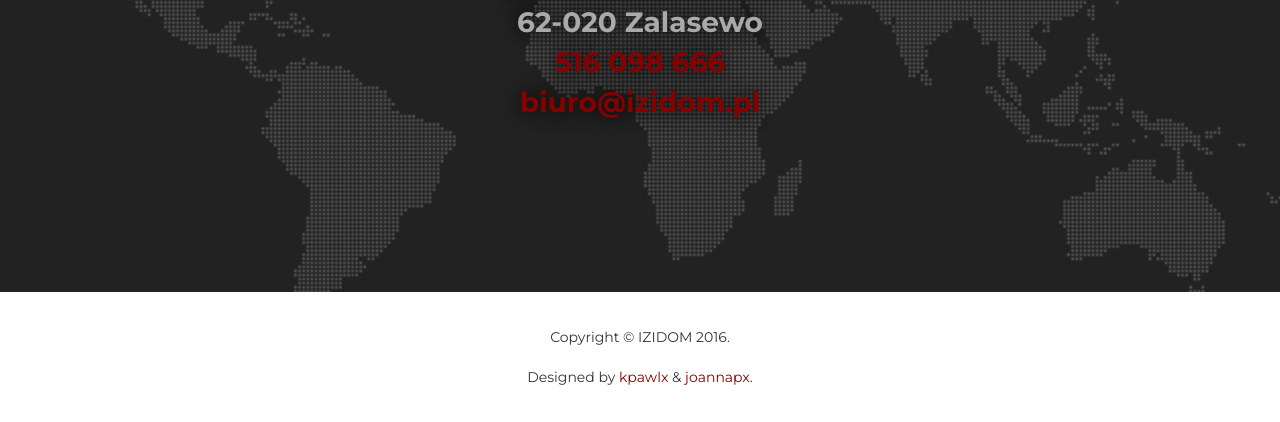
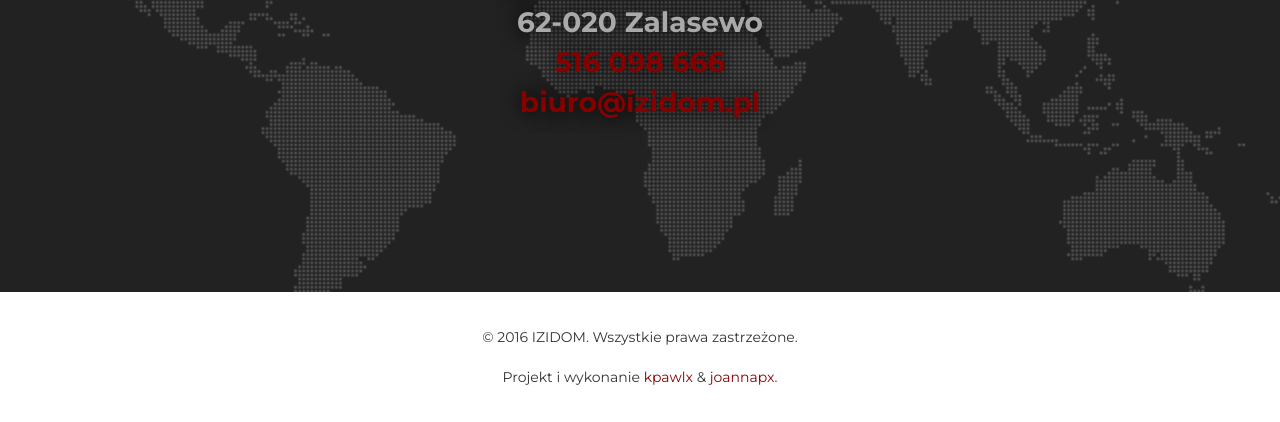
Before and after one commit to kpawlx/izidom, a website: page index.html in a window 1280 px wide. Shown: the part 5715-6137 px from the top of the page. Drawn offline with nearby package versions, Linux system fonts and the light colour scheme; a web font is replaced by a local one.

Commit message:
Footer - text correction

```diff
--- a/index.html
+++ b/index.html
@@ -417,29 +417,8 @@
         <div class="container">
             <div class="row">
                 <div class="col-lg-12">
-                    <span class="copyright" style="text-align: right">Copyright &copy; IZIDOM 2016.</span>
+                    <span class="copyright">&copy; 2016 IZIDOM. Wszystkie prawa zastrzeżone.<br/>Projekt i wykonanie <a class="email" href="mailto:kpawlx małpka gmail.com">kpawlx</a> &amp; <a href="http://joannap.eu">joannapx</a>.</span>
                 </div>
-                <div class="col-lg-12">
-                    <span class="copyright" style="text-align: left">Designed by <a class="email" href="mailto:kpawlx małpka gmail.com">kpawlx</a> &amp; <a href="http://joannap.eu">joannapx</a>.</span>
-                </div>
-                <!-- <div class="col-md-4">
-                    <ul class="list-inline social-buttons">
-                        <li><a href="#"><i class="fa fa-twitter"></i></a>
-                        </li>
-                        <li><a href="#"><i class="fa fa-facebook"></i></a>
-                        </li>
-                        <li><a href="#"><i class="fa fa-linkedin"></i></a>
-                        </li>
-                    </ul>
-                </div>
-                <div class="col-md-4">
-                    <ul class="list-inline quicklinks">
-                        <li><a href="#">Privacy Policy</a>
-                        </li>
-                        <li><a href="#">Terms of Use</a>
-                        </li>
-                    </ul>
-                </div> -->
             </div>
         </div>
     </footer>
```
